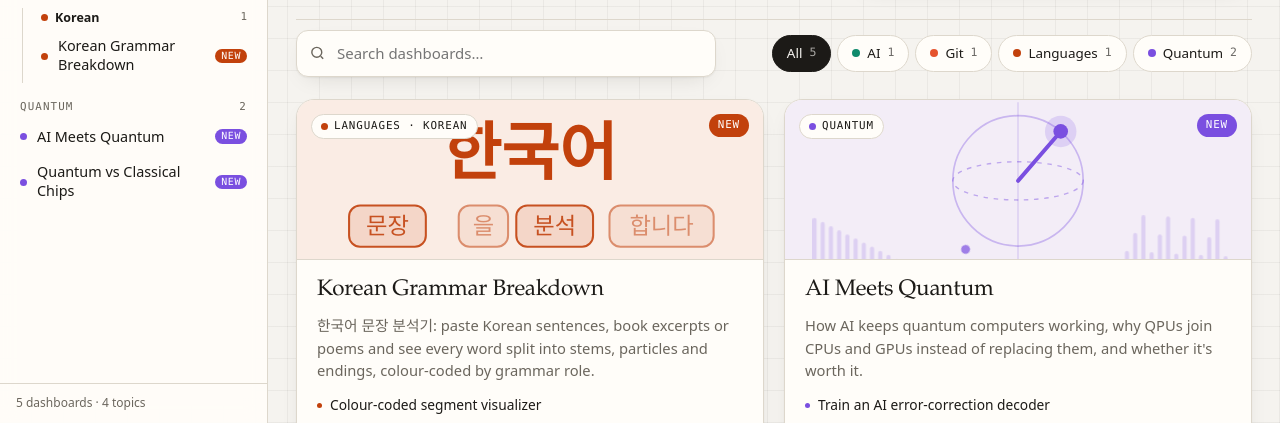
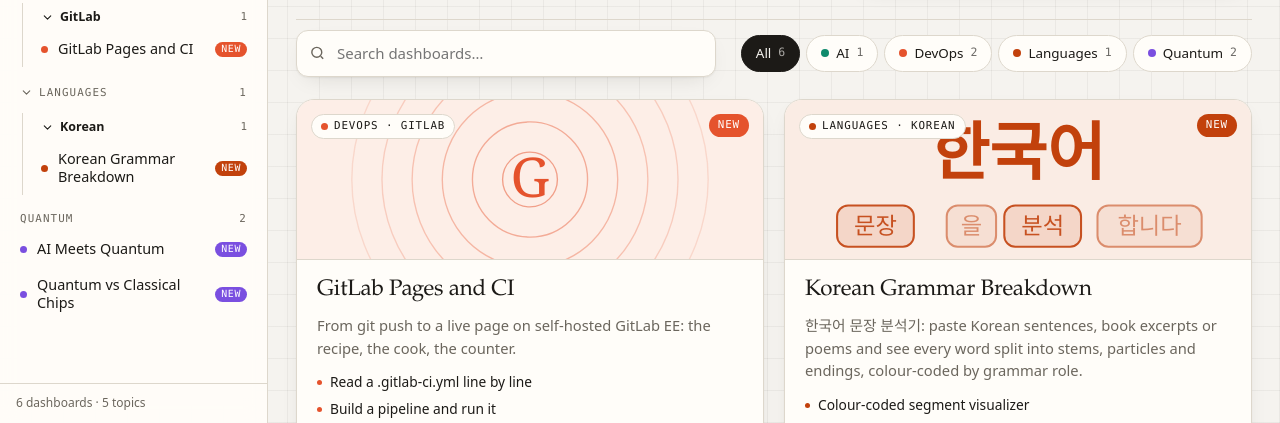
Before and after one commit to Prabidhi/learn-simulation-dashboard, a plain HTML site: page dashboards/index.html in a window 1280 px wide. Shown: the part 377-800 px from the top of the page. Drawn offline with Linux system fonts and the light colour scheme.

Commit message:
Add DevOps section with collapsible subtopics to home page
- List the GitLab Pages and CI page, which was deployed but unlinked
- Group Git and GitLab under a DevOps section
- Make section subtopics collapsible, replacing their dots with arrows
- Hide the GitLab page's theme switch when embedded, allowing the
  home page's style rule in its CSP
- Update the README: remove the deleted build script, fix the local run
  command and document adding pages to DASHBOARDS

Co-Authored-By: Claude Opus 5.5 <noreply@anthropic.com>

```diff
--- a/dashboards/index.html
+++ b/dashboards/index.html
@@ -88,11 +88,10 @@ button{font:inherit;color:inherit}
 .navsec summary .sl{flex:1}
 .navsec .chev{display:grid;place-items:center;transition:transform .2s}
 .navsec .chev svg{width:13px;height:13px}
-.navsec[open] .chev{transform:rotate(90deg)}
+.navsec[open]>summary .chev,.navsub[open]>summary .chev{transform:rotate(90deg)}
 .navsub{margin-left:12px;padding-left:8px;border-left:1px solid var(--line)}
-.navsub h5{display:flex;align-items:center;gap:7px;margin:8px 10px 2px;font-size:.78rem;font-weight:600;color:var(--fg)}
-.navsub h5 i{width:7px;height:7px;border-radius:50%}
-.navsub h5 span{margin-left:auto;font-family:var(--mono);font-size:.68rem;color:var(--muted);font-weight:400}
+.navsec .navsub summary{margin-top:6px;padding:4px 10px;font-family:var(--sans);font-size:.78rem;font-weight:600;letter-spacing:0;text-transform:none;color:var(--fg)}
+.navsub summary .n{font-family:var(--mono);font-size:.68rem;font-weight:400;color:var(--muted)}
 .navgroup h4{font-family:var(--mono);font-size:.68rem;letter-spacing:.1em;text-transform:uppercase;color:var(--muted);margin:16px 10px 4px;font-weight:500;display:flex;justify-content:space-between}
 .navempty{color:var(--muted);font-size:.85rem;padding:10px}
 .navfoot{border-top:1px solid var(--line);padding:10px 16px;font-size:.75rem;color:var(--muted)}
@@ -252,6 +251,16 @@ footer{border-top:1px solid var(--line);padding:22px 0 40px;color:var(--muted);f
    ===================================================================== */
 const DASHBOARDS = [
   {
+    title: 'GitLab Pages and CI',
+    href: 'gitlab/gitlab-pages-ci.html',
+    section: 'DevOps',
+    topic: 'gitlab',
+    added: '2026-10-31',
+    desc: 'From git push to a live page on self-hosted GitLab EE: the recipe, the cook, the counter.',
+    points: ['Read a .gitlab-ci.yml line by line', 'Build a pipeline and run it', 'Break a deploy on purpose'],
+    tags: ['pages', 'pipelines', 'runners', 'ci/cd']
+  },
+  {
     title: 'Korean Grammar Breakdown',
     href: 'languages/korean/korean-grammar-breakdown.html',
     section: 'Languages',               // optional: nests the topic under a parent heading
@@ -282,6 +291,7 @@ const DASHBOARDS = [
   {
     title: 'Git Cheat Sheet & Simulator',
     href: 'git/git-simulator.html',
+    section: 'DevOps',
     topic: 'git',
     added: '2026-10-24',
     desc: 'A safe sandbox repo with a live commit graph. Type real git commands and watch branches move.',
@@ -305,6 +315,7 @@ DASHBOARDS.sort((a, b) => (b.added || '').localeCompare(a.added || '') || a.titl
 const TOPICS = {
   ai:      { label: 'AI',      color: 'var(--ai)' },
   git:     { label: 'Git',     color: 'var(--git)' },
+  gitlab:  { label: 'GitLab',  color: 'var(--git)' },
   korean:  { label: 'Korean',  color: 'var(--korean)' },
   quantum: { label: 'Quantum', color: 'var(--quantum)' },
   oracle:  { label: 'Oracle',  color: 'var(--oracle)' },
@@ -434,14 +445,15 @@ function renderNav(){
     const open = q || hasActive || openSecs[sec] !== false;
     html += `<details class="navsec" data-sec="${esc(sec)}" ${open ? 'open' : ''}><summary><span class="chev">${SEC_ICON}</span><span class="sl">${esc(sec)}</span><span class="n">${items.length}</span></summary>` +
       Object.keys(byTopic).sort((a,b) => topicOf({topic:a}).label.localeCompare(topicOf({topic:b}).label)).map(tk => {
-        const t = topicOf({topic:tk});
-        return `<div class="navsub"><h5><i style="background:${t.color}"></i>${esc(t.label)}<span>${byTopic[tk].length}</span></h5>` + byTopic[tk].map(d => navLink(d, t.color)).join('') + `</div>`;
+        const t = topicOf({topic:tk}), subKey = sec + '/' + tk;
+        const subOpen = q || byTopic[tk].includes(current) || openSecs[subKey] !== false;
+        return `<details class="navsub" data-sec="${esc(subKey)}" ${subOpen ? 'open' : ''}><summary><span class="chev">${SEC_ICON}</span><span class="sl">${esc(t.label)}</span><span class="n">${byTopic[tk].length}</span></summary>` + byTopic[tk].map(d => navLink(d, t.color)).join('') + `</details>`;
       }).join('') + `</details>`;
   });
   if (q && !list.length) html = `<div class="navempty">No dashboard matches “${esc(q)}”.</div>`;
   if (!DASHBOARDS.length) html += `<div class="navempty">No dashboards yet.</div>`;
   $('#navlist').innerHTML = html;
-  $('#navlist').querySelectorAll('details.navsec').forEach(el => el.addEventListener('toggle', () => {
+  $('#navlist').querySelectorAll('details.navsec, details.navsub').forEach(el => el.addEventListener('toggle', () => {
     if ($('#navq').value.trim()) return;
     openSecs[el.dataset.sec] = el.open;
     try { localStorage.setItem('lab-nav-sections', JSON.stringify(openSecs)); } catch (e) {}
```
Also changed, not shown: dashboards/gitlab/gitlab-pages-ci.html (+5 -3 lines), 1 other file.
